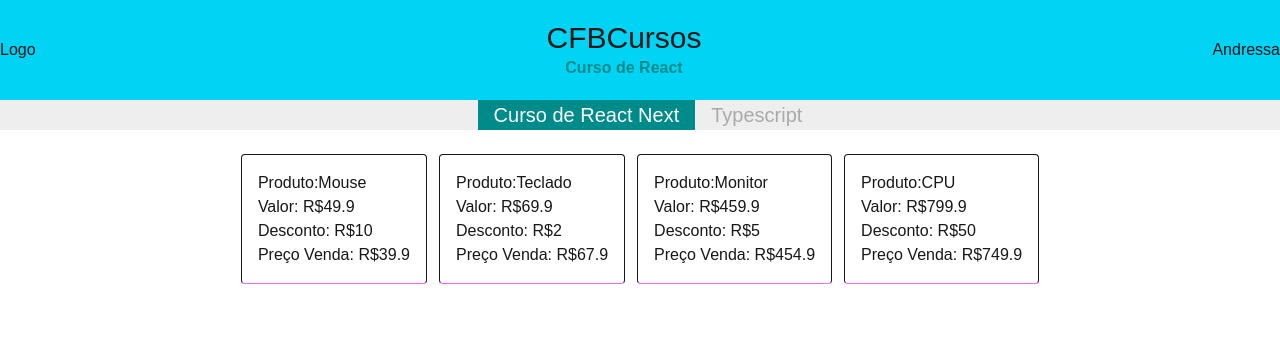
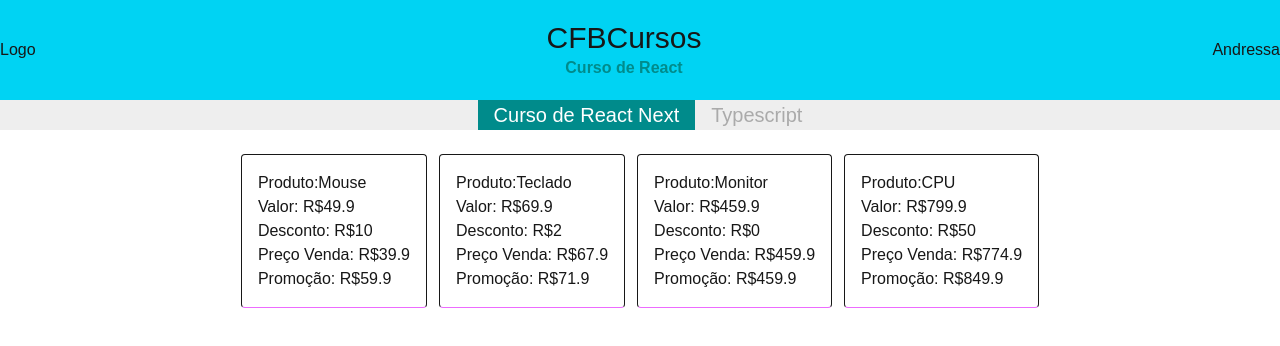
Before and after one commit to Diandressa/react-curso, a Next.js app: page / in a window 1280 px wide. Shown: the top 346 px of the page. Built offline with nearby package versions, Linux system fonts and the light colour scheme.

Commit message:
passando função para o componente

```diff
--- a/src/components/Card.tsx
+++ b/src/components/Card.tsx
@@ -5,15 +5,28 @@ interface CardProps{
     produto:string,
     valor:number,
     desconto:number,
+    //funcao:()=>void
+    funcao:any
 }
+
+//podemos criar uma função de calcular aqui no Card e depois passar para o componente
+//porém criamos em index e passamos o valor calculado para o componente já
+//essa funçao só pode ser usada nesse componente
+function promocao(valor:number, desconto:number):number{
+    return valor + desconto;
+}
+
 export default function Card(props:CardProps){
     return(
         <div className="flex flex-col border border-b-fuchsia-400 p-4 my-6 rounded">
             <div>Produto:{props.produto}</div>
             <div>Valor: R${props.valor}</div>
             <div>Desconto: R${props.desconto}</div>
-            {/* operação com props*/}
-            <div>Preço Venda: R${props.valor - props.desconto}</div>
+            {/* chamar função e passar os parâmetro que ela aguarda*/}
+            <div>Preço Venda: R${props.funcao(props.valor, props.desconto)}</div>
+
+            {/* chamar função criada dentro de card*/}
+            <div>Promoção: R${promocao(props.valor, props.desconto)}</div>
         </div>
     )
 }
--- a/src/pages/index.tsx
+++ b/src/pages/index.tsx
@@ -3,6 +3,20 @@
 
 import Topo from "@/components/Topo";
 import Card from "@/components/Card";
+
+//para passar uma função o componente pai, precisamos passar para o pai e depois o filho herda
+//não podemos passar a função para o pai por meio do filho, podemos passar a função pai para o componente filho
+
+//funcao que faz o calculo, ele tem que receber os parametros do Card. O card chama essa função, e mandamos os parâmetro valor e desconto lá no Card.tsx
+
+//esse função pode ser chamada em qualquer componente, precisamos definir o tipo dele na interface do componente somente
+function calcDesc(valor:number, desconto:number){
+  return valor - desconto;
+}
+
+function calcDesc2(valor:number, desconto:number){
+  return valor - (desconto/2)
+}
 
 export default function Home() {
   return (
@@ -14,10 +28,10 @@ export default function Home() {
         </div>
         <div className="flex justify-center gap-3">
           {/* passando a propriedade que era receber na função desse componente - armazena na variável props*/}
-          <Card produto={"Mouse"} valor={49.90} desconto={10}/>
-          <Card produto={"Teclado"} valor={69.90} desconto={2}/>
-          <Card produto={"Monitor"} valor={459.90} desconto={5}/>
-          <Card produto={"CPU"} valor={799.90} desconto={50}/>
+          <Card produto={"Mouse"} valor={49.90} desconto={10} funcao={calcDesc}/>
+          <Card produto={"Teclado"} valor={69.90} desconto={2} funcao={calcDesc}/>
+          <Card produto={"Monitor"} valor={459.90} desconto={0} funcao={calcDesc2}/>
+          <Card produto={"CPU"} valor={799.90} desconto={50} funcao={calcDesc2}/>
         </div>
       </div>
   );
```
